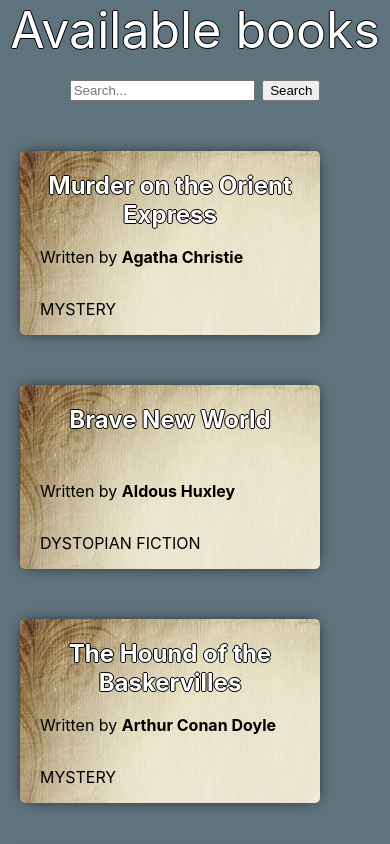
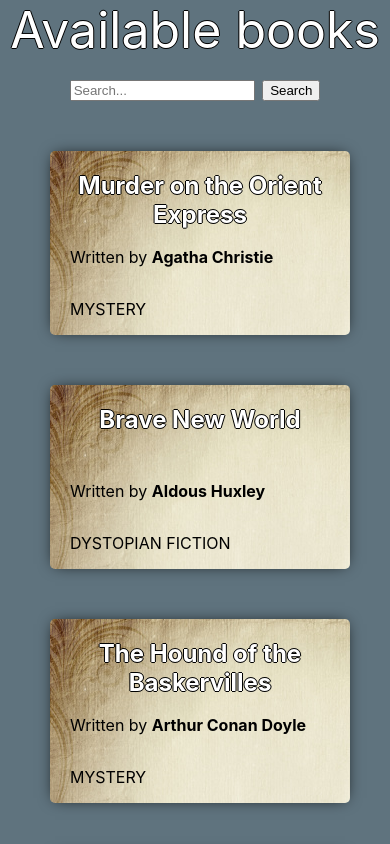
Before and after one commit to spirkovskialeksandarsasa/another-book-app, a React (Create React App) app: page / in a window 390 px wide. Shown: the top 844 px of the page. Built offline with nearby package versions, Linux system fonts and the light colour scheme.

Commit message:
Bug Fixing

```diff
--- a/src/components/DataComponent.css
+++ b/src/components/DataComponent.css
@@ -71,3 +71,21 @@ height:60px;
     margin-right:40px !important;
     }
   }
+  @media screen and (max-width: 3840px) and (min-width: 1921px) {
+    .books{
+        margin-left:100px !important;
+    margin-right:40px !important;
+    }
+  }
+  @media screen and (max-width: 420px) and (min-width: 361px) {
+    .books{
+        margin-left:50px !important;
+    margin-right:40px !important;
+    }
+  }
+  @media screen and (max-width: 650px) and (min-width: 421px) {
+    .books{
+        margin-left:85px !important;
+    margin-right:40px !important;
+    }
+  }
```
